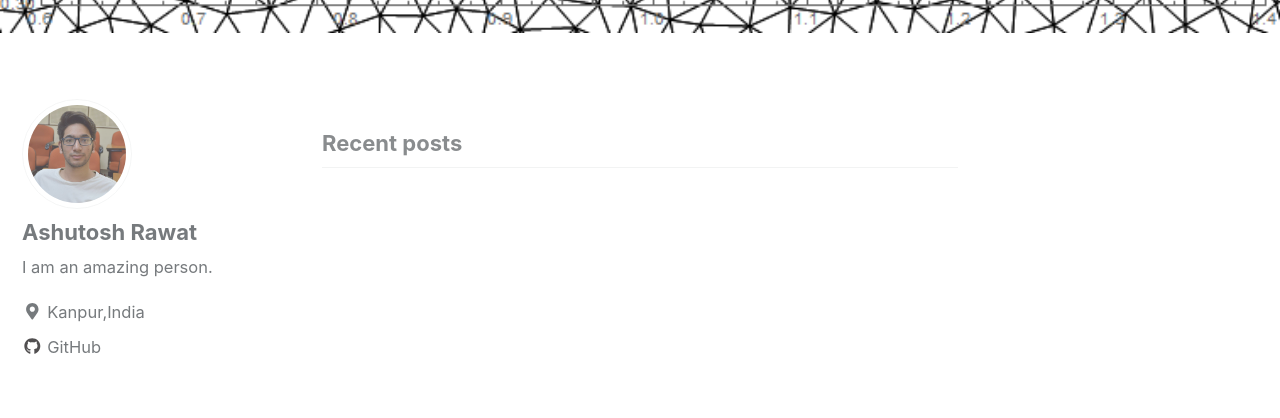
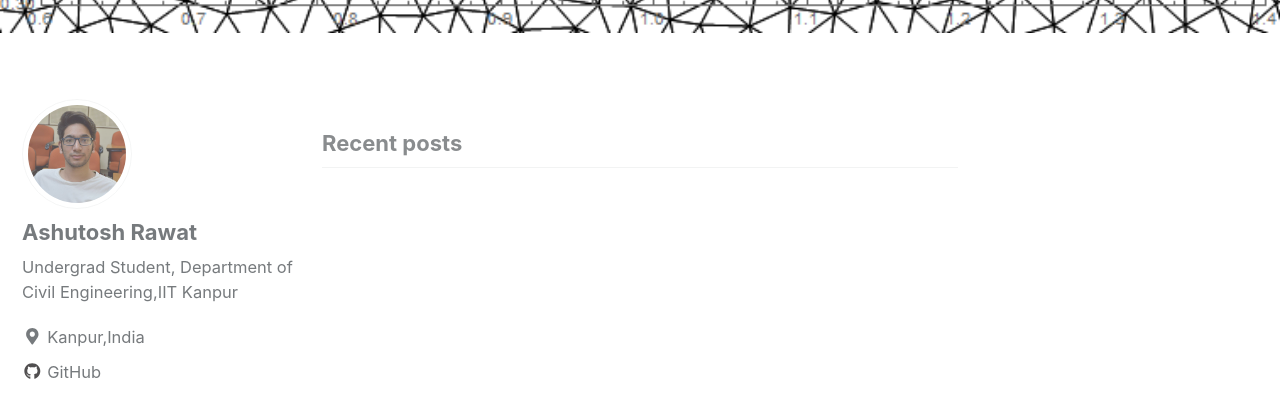
Before and after one commit to ashutoshrawat/ashutoshrawat.github.io, a Jekyll site: the page built from index.html, in a window 1280 px wide and 900 px high, scrolled down 709 px. Shown: the top 418 px of the window. Built offline with Jekyll 4.4.1, drawn with Linux system fonts in a browser that asks for light colours; nearby versions of some CDN libraries; the list of posts is cut into pages by our own code.

Commit message:
changes in bio

```diff
--- a/_config.yml
+++ b/_config.yml
@@ -102,7 +102,7 @@ analytics:
 author:
   name             : "Ashutosh Rawat"
   avatar           : "/images/profile.jpg" # path of avatar image, e.g. "/assets/images/bio-photo.jpg"
-  bio              : "I am an amazing person."
+  bio              : "Undergrad Student,\nDepartment of Civil Engineering,IIT Kanpur"
   location         : "Kanpur,India"
   email            :
   uri              :
```
